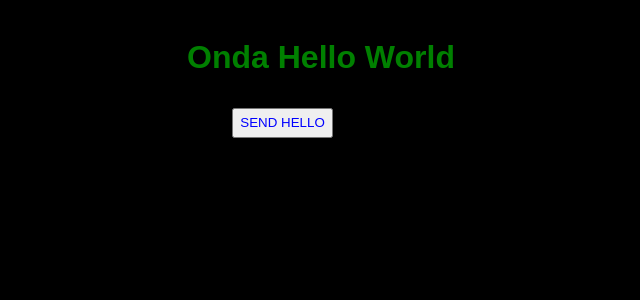
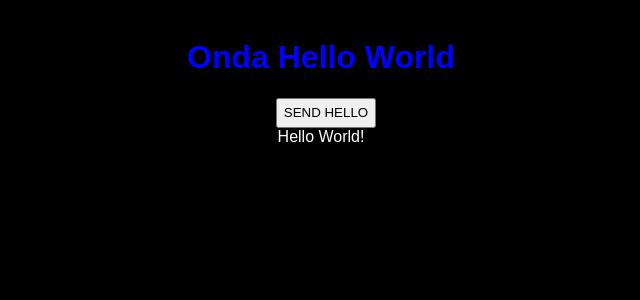
Before and after one commit to kcw-grunt/hw-onda, a React (Create React App) app: page / in a window 1280 px wide. Shown: the top 300 px of the page, without its empty margins (319-959 px from the left). Built offline with nearby package versions, Linux system fonts and the light colour scheme; no server answers.

Commit message:
working hello word

```diff
--- a/src/App.js
+++ b/src/App.js
@@ -9,6 +9,25 @@ class App extends Component {
   constructor(){
     super()
     this.sendHelloHandler = this.sendHelloHandler.bind(this);
+  }
+
+  state = {
+    response: ''
+  };
+
+  componentDidMount() {
+    this.callApi()
+      .then(res => this.setState({ response: res.express }))
+      .catch(err => console.log(err));
+  }
+
+  callApi = async () => {
+    const response = await fetch('/api/hello');
+    const body = await response.json();
+
+    if (response.status !== 200) throw Error(body.message);
+
+    return body;
   }
 
   sendHelloHandler = (event) => {
@@ -65,17 +84,16 @@ class App extends Component {
     return (
       <div className="App">
      <style>{'body { background-color: black; }'}</style>
-     <baseText style={{fontWeight:'bold',  float: 'none', margin: 10 }}>
-        <titleText style={{color: 'green'}}>
-          <h1>Onda Hello World</h1>
-        </titleText>
-      </baseText>
-        <button style ={{color: 'blue',float: 'none', height: 30, margin: 10}}
-          className='button'
-          onClick={this.sendHelloHandler}>SEND HELLO</button>
-      <view>
+     <baseText style={{fontWeight:'bold', color: 'blue',  float: 'none', margin: 10 }}>
+         <h1>Onda Hello World</h1>
+    </baseText>
+    <button  className='button' style ={{color: 'black', height: 30, margin: 0}} onClick={this.sendHelloHandler}>SEND HELLO</button>
+      <div>
+      <view style={{color: 'white', margin: 20}}>
         <text>Hello World!</text>
       </view>
+      </div>
+
       </div>
     );
   }
```
Also changed, not shown: package.json (+6 -5 lines), server.js (added, +10 -0 lines), 1 other file (tests, documents, lock files or other folders).
